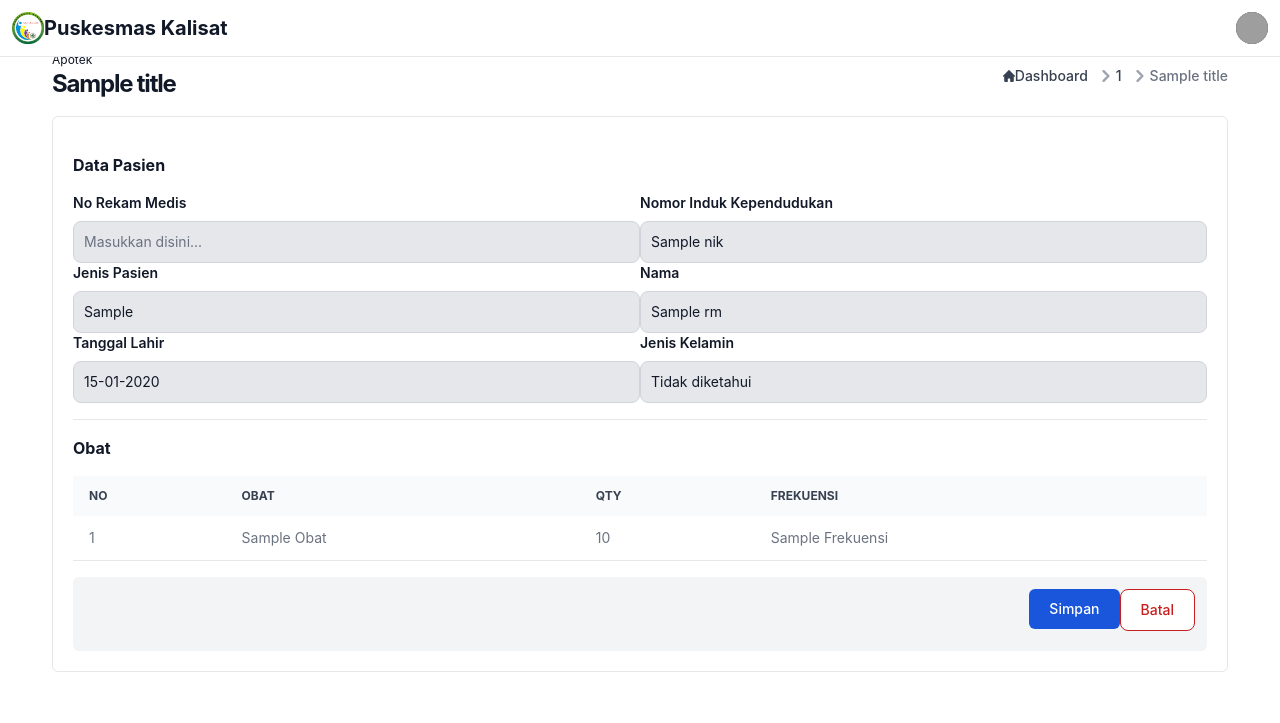
After one commit to frame-code-dev/sistem-rme, a CodeIgniter app: the page made by application/views/backoffice/apotek/create.php in a window 1280 px wide. The commit adds this page. Shown: the top 723 px of the page. Run offline with CodeIgniter, Linux system fonts and the light colour scheme; the template is opened without the code that fills it: most values are stand-ins (such as "Sample title", 1, 10 or a date in 2020); data that the repository does not hold is empty; some libraries are stand-ins or nearby versions; grey boxes are pictures that could not be loaded.

Commit message:
feat : update stok obat & status pemeriksaan in apotek

```diff
--- a/application/config/routes.php
+++ b/application/config/routes.php
@@ -99,7 +99,7 @@ $route['rekam-medis/store/(:any)'] = 'rekammedis/store/$1';
 // Apotek
 $route['apotek'] = 'apotek/index';
 $route['apotek/detail/(:any)'] = 'apotek/detail/$1';
-$route['apotek/create'] = 'apotek/create';
+$route['apotek/create/(:any)'] = 'apotek/create/$1';
 $route['apotek/store'] = 'apotek/store';
 
 // Laporan
--- /dev/null
+++ b/application/views/backoffice/apotek/create.php
@@ -0,0 +1,158 @@
+
+<!DOCTYPE html>
+<html lang="">
+    <head>
+		<?php $this->load->view("template/_partials/head") ?>
+    </head>
+    <body class=" text-gray-900">
+
+		<?php $this->load->view("template/_partials/topbar") ?>
+		<?php $this->load->view("template/_partials/sidebar") ?>
+
+		<div class="p-4 sm:ml-64">
+			<div class="p-4 mt-14">
+				<section class="p-5 overflow-y-auto">
+					<div class="head lg:flex grid grid-cols-1 justify-between w-full">
+						<div class="heading flex-auto">
+							<p class="text-blue-950 font-sm text-xs">
+								Apotek
+							</p>
+							<h2 class="font-bold tracking-tighter text-2xl text-theme-text">
+								<?=$title?>
+							</h2>
+						</div>
+						<div class="layout lg:flex grid grid-cols-1 lg:mt-0 mt-5 justify-end gap-5">
+							<nav class="flex" aria-label="Breadcrumb">
+								<ol class="inline-flex items-center space-x-1 md:space-x-2 rtl:space-x-reverse">
+								<li class="inline-flex items-center">
+									<a href="<?=base_url('dashboard')?>" class="inline-flex items-center text-sm font-medium text-gray-700 hover:text-blue-600 dark:text-gray-400 dark:hover:text-white">
+									<svg class="w-3 h-3 me-2.5" aria-hidden="true" xmlns="http://www.w3.org/2000/svg" fill="currentColor" viewBox="0 0 20 20">
+										<path d="m19.707 9.293-2-2-7-7a1 1 0 0 0-1.414 0l-7 7-2 2a1 1 0 0 0 1.414 1.414L2 10.414V18a2 2 0 0 0 2 2h3a1 1 0 0 0 1-1v-4a1 1 0 0 1 1-1h2a1 1 0 0 1 1 1v4a1 1 0 0 0 1 1h3a2 2 0 0 0 2-2v-7.586l.293.293a1 1 0 0 0 1.414-1.414Z"/>
+									</svg>
+									Dashboard
+									</a>
+								</li>
+								<li>
+									<div class="flex items-center">
+									<svg class="rtl:rotate-180 w-3 h-3 text-gray-400 mx-1" aria-hidden="true" xmlns="http://www.w3.org/2000/svg" fill="none" viewBox="0 0 6 10">
+										<path stroke="currentColor" stroke-linecap="round" stroke-linejoin="round" stroke-width="2" d="m1 9 4-4-4-4"/>
+									</svg>
+									<a href="<?=base_url('apotek')?>" class="ms-1 text-sm font-medium text-gray-700 hover:text-blue-600 md:ms-2 dark:text-gray-400 dark:hover:text-white"><?=$current_page?></a>
+									</div>
+								</li>
+								<li aria-current="page">
+									<div class="flex items-center">
+									<svg class="rtl:rotate-180 w-3 h-3 text-gray-400 mx-1" aria-hidden="true" xmlns="http://www.w3.org/2000/svg" fill="none" viewBox="0 0 6 10">
+										<path stroke="currentColor" stroke-linecap="round" stroke-linejoin="round" stroke-width="2" d="m1 9 4-4-4-4"/>
+									</svg>
+									<span class="ms-1 text-sm font-medium text-gray-500 md:ms-2 dark:text-gray-400"><?=$title?></span>
+									</div>
+								</li>
+								</ol>
+							</nav>
+						</div>
+					</div>
+					<div class="card bg-white p-5 mt-4 border rounded-md w-full relative">
+						<form action="<?=base_url('apotek/store')?>" method="POST" class="w-full mx-auto mt-4 space-y-4" enctype="multipart/form-data">
+                            <input type="hidden" name="rm_id" value="<?=$rm->id?>">
+                            <input type="hidden" name="pemeriksaan_id" value="<?=$rm->pemeriksaan_id?>">
+                            <div class="mt-5">
+                                <b>Data Pasien</b>
+                            </div>
+							<div class="grid grid-cols-2 gap-3">
+								<div class="">
+									<label for="" class="block mb-2 text-sm font-semibold text-gray-900">No Rekam Medis</label>
+									<input type="text" placeholder="Masukkan disini..." name="no_rm" id="no_rm" class="bg-gray-200 border border-gray-300 text-gray-900 text-sm rounded-lg focus:ring-primary-600 focus:border-primary-600 block w-full p-2.5 dark:bg-gray-700 dark:border-gray-600 dark:placeholder-gray-400 dark:text-white dark:focus:ring-primary-500 dark:focus:border-primary-500" value="<?=$rm->no_rm?>" disabled>
+									<div class="text-red-500 text-xs italic font-semibold">
+										<?= form_error('no_rm') ?>
+									</div>
+								</div>
+								<div class="">
+									<label for="" class="block mb-2 text-sm font-semibold text-gray-900">Nomor Induk Kependudukan</label>
+									<input type="text" placeholder="Masukkan disini..." name="nik" id="nik" class="bg-gray-200 border border-gray-300 text-gray-900 text-sm rounded-lg focus:ring-primary-600 focus:border-primary-600 block w-full p-2.5 dark:bg-gray-700 dark:border-gray-600 dark:placeholder-gray-400 dark:text-white dark:focus:ring-primary-500 dark:focus:border-primary-500" value="<?=$rm->nik?>" disabled>
+									<div class="text-red-500 text-xs italic font-semibold">
+										<?= form_error('nik') ?>
+									</div>
+								</div>
+                                <div class="">
+									<label for="" class="block mb-2 text-sm font-semibold text-gray-900">Jenis Pasien</label>
+									<input type="text" placeholder="Masukkan disini..." name="jenis_pasien" id="jenis_pasien" class="bg-gray-200 border border-gray-300 text-gray-900 text-sm rounded-lg focus:ring-primary-600 focus:border-primary-600 block w-full p-2.5 dark:bg-gray-700 dark:border-gray-600 dark:placeholder-gray-400 dark:text-white dark:focus:ring-primary-500 dark:focus:border-primary-500" value="<?=$rm->jenis_pasien?>" disabled>
+									<div class="text-red-500 text-xs italic font-semibold">
+										<?= form_error('jenis_pasien') ?>
+									</div>
+								</div>
+								<?php if ($rm->jenis_pasien == 'bpjs') :?>
+                                    <div class="">
+                                        <label for="" class="block mb-2 text-sm font-semibold text-gray-900">Nomor Kartu JKN</label>
+                                        <input type="text" placeholder="Masukkan disini..." name="no_jkn" id="no_jkn" class="bg-gray-200 border border-gray-300 text-gray-900 text-sm rounded-lg focus:ring-primary-600 focus:border-primary-600 block w-full p-2.5 dark:bg-gray-700 dark:border-gray-600 dark:placeholder-gray-400 dark:text-white dark:focus:ring-primary-500 dark:focus:border-primary-500" value="<?=$rm->no_jkn?>" disabled>
+                                        <div class="text-red-500 text-xs italic font-semibold">
+                                            <?= form_error('no_jkn') ?>
+                                        </div>
+                                    </div>
+                                <?php endif; ?>
+                                <div class="">
+                                    <label for="" class="block mb-2 text-sm font-semibold text-gray-900">Nama</label>
+                                    <input type="text" placeholder="Masukkan disini..." name="nama" id="nama" class="bg-gray-200 border border-gray-300 text-gray-900 text-sm rounded-lg focus:ring-primary-600 focus:border-primary-600 block w-full p-2.5 dark:bg-gray-700 dark:border-gray-600 dark:placeholder-gray-400 dark:text-white dark:focus:ring-primary-500 dark:focus:border-primary-500" value="<?=$rm->name?>" disabled>
+                                    <div class="text-red-500 text-xs italic font-semibold">
+                                        <?= form_error('nama') ?>
+                                    </div>
+                                </div>
+                                <div class="">
+                                    <label for="" class="block mb-2 text-sm font-semibold text-gray-900">Tanggal Lahir</label>
+                                    <input type="text" placeholder="Masukkan disini..." name="tanggal_lahir" id="tanggal_lahir" class="bg-gray-200 border border-gray-300 text-gray-900 text-sm rounded-lg focus:ring-primary-600 focus:border-primary-600 block w-full p-2.5 dark:bg-gray-700 dark:border-gray-600 dark:placeholder-gray-400 dark:text-white dark:focus:ring-primary-500 dark:focus:border-primary-500" value="<?=date('d-m-Y', strtotime($rm->tanggal_lahir))?>" disabled>
+                                    <div class="text-red-500 text-xs italic font-semibold">
+                                        <?= form_error('tanggal_lahir') ?>
+                                    </div>
+                                </div>
+                                <div class="">
+                                    <label for="" class="block mb-2 text-sm font-semibold text-gray-900">Jenis Kelamin</label>
+                                    <input type="text" placeholder="Masukkan disini..." name="jenis_kelamin" id="jenis_kelamin" class="bg-gray-200 border border-gray-300 text-gray-900 text-sm rounded-lg focus:ring-primary-600 focus:border-primary-600 block w-full p-2.5 dark:bg-gray-700 dark:border-gray-600 dark:placeholder-gray-400 dark:text-white dark:focus:ring-primary-500 dark:focus:border-primary-500" value="<?= $rm->jenis_kelamin == 'l' ? 'Laki-laki' : ($rm->jenis_kelamin == 'p' ? 'Perempuan' : 'Tidak diketahui') ?>" disabled>
+                                    <div class="text-red-500 text-xs italic font-semibold">
+                                        <?= form_error('jenis_kelamin') ?>
+                                    </div>
+                                </div>
+							</div>
+                            <hr>
+                            <div class="mt-5">
+                                <b>Obat</b>
+                            </div>
+                            <table class="w-full text-sm text-left text-gray-500 dark:text-gray-400">
+                                <thead class="text-xs text-gray-700 uppercase bg-gray-50 dark:bg-gray-700 dark:text-gray-400">
+                                    <tr>
+                                        <th scope="col" class="px-4 py-3">No</th>
+                                        <th scope="col" class="px-4 py-3">Obat</th>
+                                        <th scope="col" class="px-4 py-3">Qty</th>
+                                        <th scope="col" class="px-4 py-3">Frekuensi</th>
+                                    </tr>
+                                </thead>
+                                <tbody>
+                                    <?php foreach ($obat as $key => $item) : ?>
+                                        <tr class="border-b dark:border-gray-700">
+                                            <input type="hidden" name="obat_id[]" value="<?=$item->id?>">
+                                            <input type="hidden" name="qty[]" value="<?=$item->qty?>">
+                                            <td class="px-4 py-3"><?php echo $key + 1; ?></td>
+                                            <td class="px-4 py-3"><?=ucwords($item->name)?></td>
+                                            <td class="px-4 py-3"><?=ucwords($item->qty)?></td>
+                                            <td class="px-4 py-3"><?=ucwords($item->frekuensi)?></td>
+                                        </tr>
+                                    <?php endforeach; ?>
+                                </tbody>
+                            </table>
+							<div class="flex justify-end align-middle content-center bg-gray-100 p-3 rounded-md">
+								<div>
+									<button class="text-white bg-blue-700 hover:bg-blue-800 focus:ring-4 focus:outline-none focus:ring-blue-300 font-medium rounded-md text-sm px-5 py-2.5 text-center inline-flex items-center me-2 dark:bg-blue-600 dark:hover:bg-blue-700 dark:focus:ring-blue-800" type="submit">Simpan</button>
+								</div>
+								<div>
+									<button class="bg-white text-red-700 hover:text-white border border-red-700 hover:bg-red-800 focus:ring-4 focus:outline-none focus:ring-red-300 font-medium rounded-lg text-sm px-5 py-2.5 text-center me-2 mb-2 dark:border-red-500 dark:text-red-500 dark:hover:text-white dark:hover:bg-red-600 dark:focus:ring-red-900" type="reset">Batal</button>
+								</div>
+
+							</div>
+						</form>
+					</div>
+				</section>
+			</div>
+		</div>
+	</body>
+	<?php $this->load->view("template/_partials/script") ?>
+
+</html>
--- a/application/views/template/_partials/script.php
+++ b/application/views/template/_partials/script.php
@@ -27,7 +27,7 @@
 
 <?php if($this->session->flashdata('message')): ?>
 	<script>
-		const Toast = Swal.mixin({
+		var Toast = Swal.mixin({
 			toast: true,
 			position: 'top-end',
 			showConfirmButton: false,
@@ -45,6 +45,27 @@
 		})
 	</script>
 <?php endif ?>
+
+<?php if($this->session->flashdata('error')): ?>
+	<script>
+		var Toast = Swal.mixin({
+			toast: true,
+			position: 'top-end',
+			showConfirmButton: false,
+			timer: 3000,
+			timerProgressBar: true,
+			didOpen: (toast) => {
+				toast.addEventListener('mouseenter', Swal.stopTimer)
+				toast.addEventListener('mouseleave', Swal.resumeTimer)
+			}
+		})
+
+		Toast.fire({
+			icon: 'error',
+			title: '<?= $this->session->flashdata('error') ?>'
+		})
+	</script>
+<?php endif ?>
 <script>
 	// Datatable
 	$('#datatable').DataTable({
```
Also changed, not shown: application/controllers/Apotek.php (+58 -1 lines), application/models/Apotek_model.php (+28 -11 lines), application/models/Obat_model.php (+7 -0 lines), application/models/Pemeriksaan_model.php (+8 -0 lines), application/views/backoffice/apotek/index.php (+15 -3 lines).
